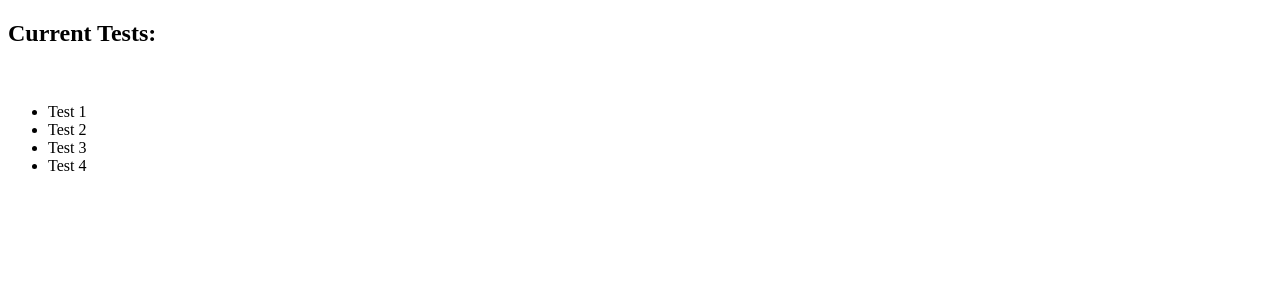
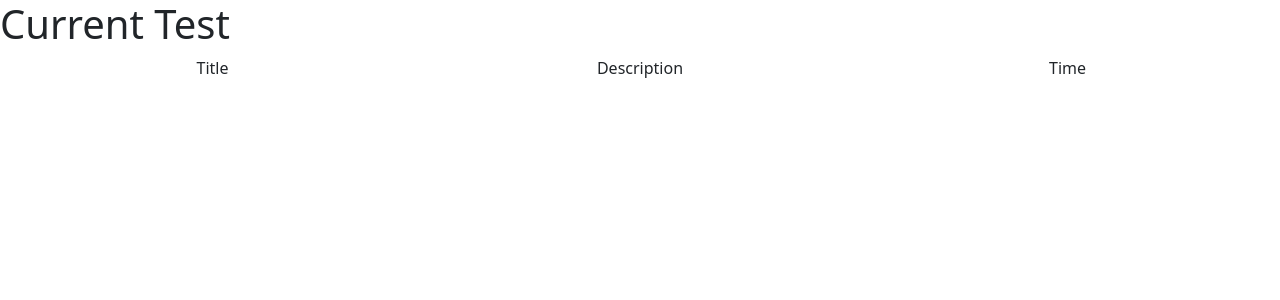
Before and after one commit to opbot-xd/TestWise, a React (Create React App) app in the folder frontend/: page /current-tests in a window 1280 px wide. Shown: the top 300 px of the page. Built offline with nearby package versions, Linux system fonts and the light colour scheme.

Commit message:
updating test pages with bootstrap format

```diff
--- a/frontend/public/index.html
+++ b/frontend/public/index.html
@@ -25,6 +25,8 @@
       Learn how to configure a non-root public URL by running `npm run build`.
     -->
     <title>Test Wise</title>
+    <link href="https://cdn.jsdelivr.net/npm/bootstrap@5.3.3/dist/css/bootstrap.min.css" rel="stylesheet" integrity="sha384-QWTKZyjpPEjISv5WaRU9OFeRpok6YctnYmDr5pNlyT2bRjXh0JMhjY6hW+ALEwIH" crossorigin="anonymous">
+
   </head>
   <body>
     <noscript>You need to enable JavaScript to run this app.</noscript>
@@ -39,5 +41,17 @@
       To begin the development, run `npm start` or `yarn start`.
       To create a production bundle, use `npm run build` or `yarn build`.
     -->
+    <script src="https://cdn.jsdelivr.net/npm/bootstrap@5.3.3/dist/js/bootstrap.bundle.min.js"
+    integrity="sha384-YvpcrYf0tY3lHB60NNkmXc5s9fDVZLESaAA55NDzOxhy9GkcIdslK1eN7N6jIeHz"
+    crossorigin="anonymous"></script>
+
+    <script src="https://cdn.jsdelivr.net/npm/@popperjs/core@2.11.8/dist/umd/popper.min.js"
+    integrity="sha384-I7E8VVD/ismYTF4hNIPjVp/Zjvgyol6VFvRkX/vR+Vc4jQkC+hVqc2pM8ODewa9r"
+    crossorigin="anonymous"></script>
+
+    <script src="https://cdn.jsdelivr.net/npm/bootstrap@5.3.3/dist/js/bootstrap.min.js"
+    integrity="sha384-0pUGZvbkm6XF6gxjEnlmuGrJXVbNuzT9qBBavbLwCsOGabYfZo0T0to5eqruptLy"
+    crossorigin="anonymous"></script>
+
   </body>
 </html>
--- a/frontend/src/Components/currTest/currTest.tsx
+++ b/frontend/src/Components/currTest/currTest.tsx
@@ -2,21 +2,17 @@ import React from "react";
 import "./currTest.css";
 
 const CurrTest: React.FC = () => {
-  const currTests = ["Test 1", "Test 2", "Test 3", "Test 4"];
-
   return (
-    <div className="container">
-      <h2 className="heading">Current Tests:</h2>
-      <ul className="list">
-        <br></br>
-        <br></br>
-        {currTests.map((test, index) => (
-          <li key={index} className="item">
-            {test}
-          </li>
-        ))}
-      </ul>
-    </div>
+    <>
+      <h1>Current Test</h1>
+      <div className="container text-center">
+        <div className="row">
+          <div className="col-3">Title</div>
+          <div className="col-6">Description</div>
+          <div className="col-3">Time</div>
+        </div>
+      </div>
+    </>
   );
 };
 
--- a/frontend/src/Components/futureTest/futureTest.tsx
+++ b/frontend/src/Components/futureTest/futureTest.tsx
@@ -2,21 +2,17 @@ import React from "react";
 import "./futureTest.css";
 
 const FutureTest: React.FC = () => {
-  const futureTests = ["Test 1", "Test 2", "Test 3", "Test 4"];
-
   return (
-    <div className="container">
-      <h2 className="heading">Future Tests:</h2>
-      <ul className="list">
-        <br></br>
-        <br></br>
-        {futureTests.map((test, index) => (
-          <li key={index} className="item">
-            {test}
-          </li>
-        ))}
-      </ul>
-    </div>
+    <>
+      <h1>Future Test</h1>
+      <div className="container text-center">
+        <div className="row">
+          <div className="col-3">Title</div>
+          <div className="col-6">Description</div>
+          <div className="col-3">Time</div>
+        </div>
+      </div>
+    </>
   );
 };
 
--- a/frontend/src/Components/prevTest/prevTest.tsx
+++ b/frontend/src/Components/prevTest/prevTest.tsx
@@ -2,21 +2,17 @@ import React from "react";
 import "./prevTest.css";
 
 const PrevTest: React.FC = () => {
-  const prevTests = ["Test 1", "Test 2", "Test 3", "Test 4"];
-
   return (
-    <div className="container">
-      <h2 className="heading">Previous Tests:</h2>
-      <ul className="list">
-        <br></br>
-        <br></br>
-        {prevTests.map((test, index) => (
-          <li key={index} className="item">
-            {test}
-          </li>
-        ))}
-      </ul>
-    </div>
+    <>
+      <h1>Previous Test</h1>
+      <div className="container text-center">
+        <div className="row">
+          <div className="col-3">Title</div>
+          <div className="col-6">Description</div>
+          <div className="col-3">Time</div>
+        </div>
+      </div>
+    </>
   );
 };
 
```
